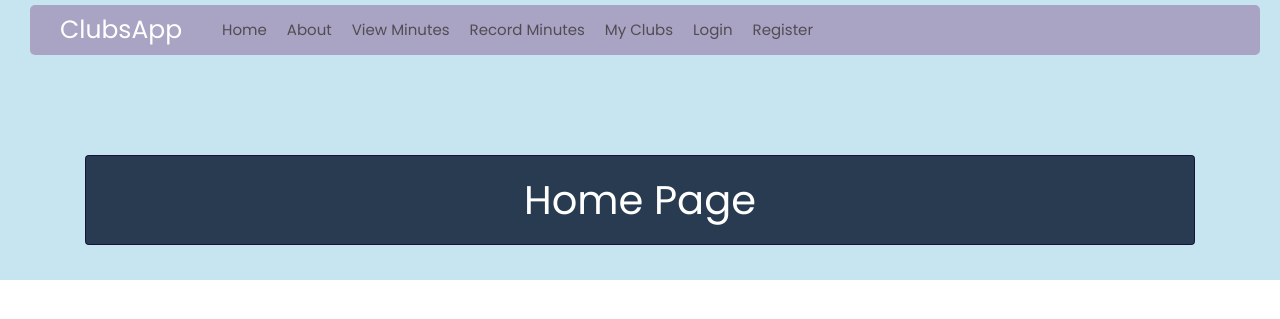
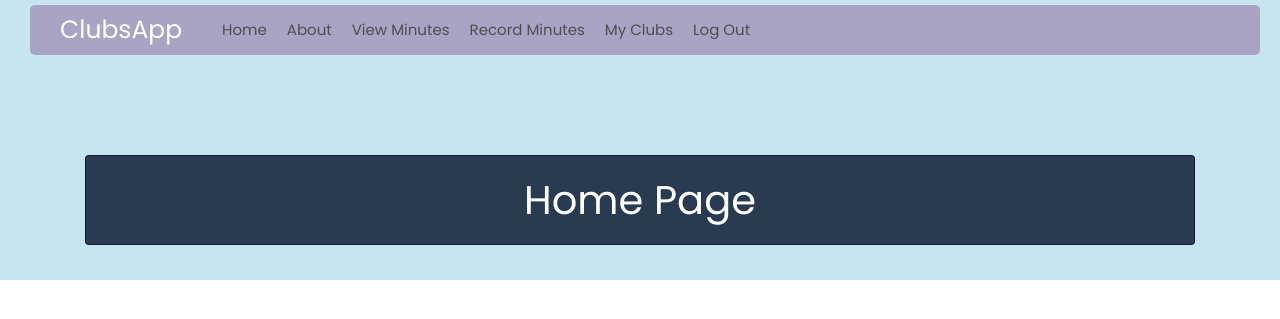
Before and after one commit to joanna131fan/clubsapp, a Flask app: page / in a window 1280 px wide. Shown: the top 319 px of the page. Run offline with Flask 2, Linux system fonts and the light colour scheme; the visitor is signed in with stand-in values (Sample User, id 1); data comes from the database, SQL or seed files in the repository; some libraries are stand-ins or nearby versions.

Commit message:
Update layout.html

```diff
--- a/clubsapp/templates/layout.html
+++ b/clubsapp/templates/layout.html
@@ -35,9 +35,11 @@
             <div class="navbar-nav">
               {% if current_user.is_authenticated %}
                 <a class="nav-item nav-link" href="{{ url_for('clubs.user_clubs', user_id=current_user.id) }}">My Clubs</a>
+                <a class="nav-item nav-link" href="{{ url_for('users.logout') }}">Log Out</a>
+              {% else %}
+                <a class="nav-item nav-link" href="{{ url_for('users.login') }}">Login</a>
+                <a class="nav-item nav-link" href="{{ url_for('users.register') }}">Register</a>
               {% endif %}
-              <a class="nav-item nav-link" href="{{ url_for('users.login') }}">Login</a>
-              <a class="nav-item nav-link" href="{{ url_for('users.register') }}">Register</a>
             </div>
           </div>
         </div>
```
